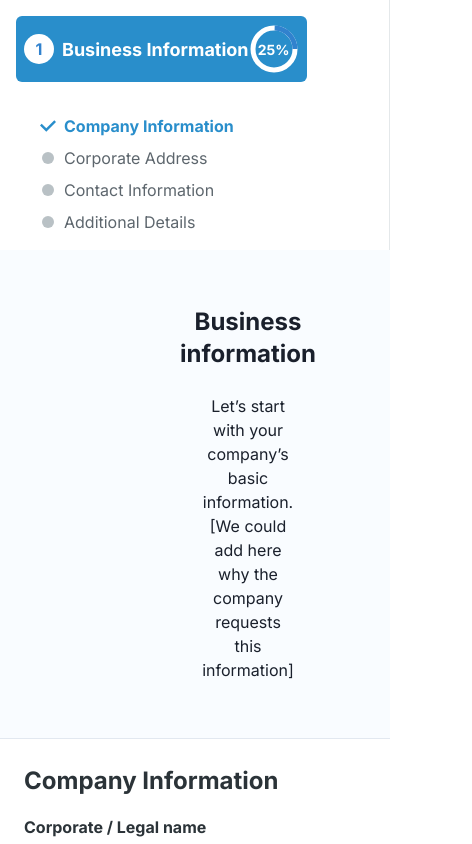
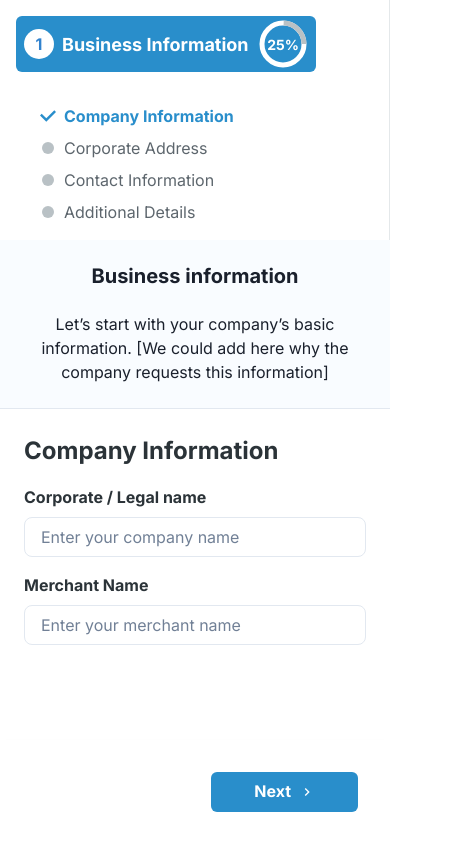
Before and after one commit to Elkinssm/forms-project, a React (Vite) app: page / in a window 390 px wide. Shown: the top 844 px of the page, 472 px wide, since content can reach past the window. Built offline with nearby package versions, Linux system fonts and the light colour scheme.

Commit message:
fix responsive screen

```diff
--- a/src/App.tsx
+++ b/src/App.tsx
@@ -1,4 +1,4 @@
-import { ChakraProvider } from "@chakra-ui/react";
+import { Box, ChakraProvider } from "@chakra-ui/react";
 import theme from "./theme";
 import "./App.css";
 
@@ -12,13 +12,15 @@ import Sidebar from "./components/Sidebar/Sidebar";
 function App() {
   return (
     <ChakraProvider theme={theme}>
+      <Box maxW={"1200px"} mx="auto" overflow={"auto"}>
         {/* Pasamos los formularios como children del Sidebar */}
         <Sidebar>
-        <CompanyInformationForm title="Company Information" tu />
+          <CompanyInformationForm title="Company Information" />
           <CorporateAddressForm title="Corporate Address" />
           <ContactInformationForm title="Contact Information" />
           <AdditionalDetailsForm title="Additional Details" />
         </Sidebar>
+      </Box>
     </ChakraProvider>
   );
 }
--- a/src/components/FormComponents/FormHeader.tsx
+++ b/src/components/FormComponents/FormHeader.tsx
@@ -7,12 +7,14 @@ interface FormHeaderProps {
 
 const FormHeader: React.FC<FormHeaderProps> = ({ title, description }) => {
   return (
-    <Box backgroundColor="F9FCFF" px="224px" py="32px">
+    <Box backgroundColor="brand.ligthBlue" maxWidth={"500px"}>
       <VStack spacing={4} align="center">
-        <Heading as="h1" size="lg" mb={2} textAlign="center">
+        <Heading as="h1" size="md" mb={2} textAlign="center">
           {title}
         </Heading>
-        <Text textAlign="center">{description}</Text>
+        <Text size={"sm"} textAlign="center">
+          {description}
+        </Text>
       </VStack>
     </Box>
   );
--- a/src/components/FormComponents/FormNavigation.tsx
+++ b/src/components/FormComponents/FormNavigation.tsx
@@ -1,11 +1,13 @@
 import React from "react";
-import { Box, Button } from "@chakra-ui/react";
+import { Box, Button, Spacer } from "@chakra-ui/react";
+import { ChevronLeftIcon, ChevronRightIcon } from "@chakra-ui/icons";
 
 interface FormNavigationProps {
   onBack?: () => void;
   onNext?: () => void;
   formRef: React.RefObject<HTMLFormElement>;
   showBackButton?: boolean;
+  buttonSize?: string; // Nueva propiedad para el tamaño del botón
 }
 
 const FormNavigation: React.FC<FormNavigationProps> = ({
@@ -24,16 +26,32 @@ const FormNavigation: React.FC<FormNavigationProps> = ({
 
   return (
     <Box display="flex" justifyContent="space-between" p={4}>
+      <Box w={"45%"}>
         {showBackButton && onBack && (
-        <Button onClick={onBack} colorScheme="gray">
+          <Button
+            onClick={onBack}
+            colorScheme="gray"
+            leftIcon={<ChevronLeftIcon />}
+            variant={"outline"}
+            width="full"
+          >
             Back
           </Button>
         )}
+      </Box>
+
+      <Box w={"45%"}>
         {onNext && (
-        <Button type="button" colorScheme="blue" onClick={handleNextClick}>
+          <Button
+            type="button"
+            onClick={handleNextClick}
+            rightIcon={<ChevronRightIcon />}
+            width="full"
+          >
             Next
           </Button>
         )}
+      </Box>
     </Box>
   );
 };
--- a/src/components/Sidebar/Sidebar.tsx
+++ b/src/components/Sidebar/Sidebar.tsx
@@ -9,6 +9,7 @@ import {
   CircularProgressLabel,
   HStack,
   VStack,
+  Spacer,
 } from "@chakra-ui/react";
 import { CheckIcon } from "@chakra-ui/icons";
 import { AnimatePresence, motion } from "framer-motion";
@@ -69,7 +70,7 @@ const Sidebar: React.FC<SidebarProps> = ({ children }) => {
         display="flex"
         flexDirection="column"
       >
-        <VStack align="start" spacing={4} mb={6} flexDirection={"row"}>
+        <VStack align="start" spacing={2} mb={6} flexDirection={"row"}>
           <Box
             display="flex"
             alignItems="center"
@@ -77,6 +78,8 @@ const Sidebar: React.FC<SidebarProps> = ({ children }) => {
             bg="brand.primary"
             borderRadius="md"
             p={2}
+            height={14}
+            w={300}
           >
             <HStack spacing={2}>
               <Box
@@ -95,10 +98,11 @@ const Sidebar: React.FC<SidebarProps> = ({ children }) => {
                 Business Information
               </Text>
             </HStack>
+            <Spacer />
             <CircularProgress
               value={progressValue}
               size="50px"
-              color="blue.500"
+              color="neutral.500"
               trackColor="white"
               display="flex"
               alignItems="center"
@@ -145,6 +149,8 @@ const Sidebar: React.FC<SidebarProps> = ({ children }) => {
           flex="0"
           p={6}
           bg="#F9FCFF"
+          display="flex"
+          justifyContent="center"
           borderBottom="1px solid"
           borderColor="gray.200"
           zIndex={1}
@@ -155,12 +161,15 @@ const Sidebar: React.FC<SidebarProps> = ({ children }) => {
           />
         </Box>
         <Box
+          // maxWidth={"200px"}
+          // bg={{ base: "red", md: "green", lg: "salmon" }}
           flex="1"
           p={6}
           overflowY="auto"
           maxH="calc(100vh - 120px)"
           position="relative"
           zIndex={0}
+          // maxWidth={{ base: "600px" , md: "800px", lg: "1300px" }}
         >
           <AnimatePresence initial={false} mode="wait">
             {React.Children.map(children, (child, index) =>
@@ -194,6 +203,7 @@ const Sidebar: React.FC<SidebarProps> = ({ children }) => {
             onNext={handleNext}
             formRef={formRef}
             showBackButton={selectedPage > 0}
+            buttonSize={selectedPage === 0 ? "full" : "sm"}
           />
         </Box>
       </Box>
--- a/src/theme.ts
+++ b/src/theme.ts
@@ -5,6 +5,7 @@ const theme = extendTheme({
     brand: {
       primary: "#298ecb",
       secondary: "#263669",
+      ligthBlue: "#F9FCFF",
     },
     semantic: {
       success: {
@@ -55,7 +56,6 @@ const theme = extendTheme({
         field: {
           border: "transparent",
           borderRadius: "8px",
-          borderColor: "red",
           _hover: {
             borderColor: "input.borderHover",
             border: "1px solid",
@@ -170,8 +170,75 @@ const theme = extendTheme({
         colorScheme: "brand",
       },
     },
+    Button: {
+      baseStyle: {
+        fontWeight: "bold",
+        color: "brand.primary",
+        borderRadius: "md",
+        border: "none",
+      },
+      sizes: {
+        sm: {
+          fontSize: "sm",
+          px: 4,
+          py: 2,
+        },
+        md: {
+          fontSize: "md",
+          px: 6,
+          py: 3,
+        },
+        lg: {
+          fontSize: "lg",
+          px: 8,
+          py: 4,
+        },
+      },
+      variants: {
+        solid: {
+          bg: "brand.primary",
+          color: "white",
+          border: "none",
+          _hover: {
+            bg: "brand.secondary",
+            border: "none",
+          },
+          _focus: {
+            outline: "none",
+          },
+        },
+        outline: {
+          borderColor: "brand.primary",
+          border: "2px solid",
+          color: "brand.primary",
+          _hover: {
+            bg: "brand.ligthBlue",
+            borderColor: "semantic.info.light",
+          },
+          _focus: {
+            outline: "none",
+          },
+        },
+        ghost: {
+          color: "blue.500",
+          _hover: {
+            bg: "blue.50",
+          },
+        },
+      },
+      widths: {
+        sm: "100px",
+        md: "150px",
+        lg: "200px",
+        full: "100%",
+      },
+      defaultProps: {
+        size: "md",
+        variant: "solid",
+        border: "none",
+      },
+    },
   },
-
 });
 
 export default theme;
```
Lines whose indentation alone changed are shown as unchanged.
